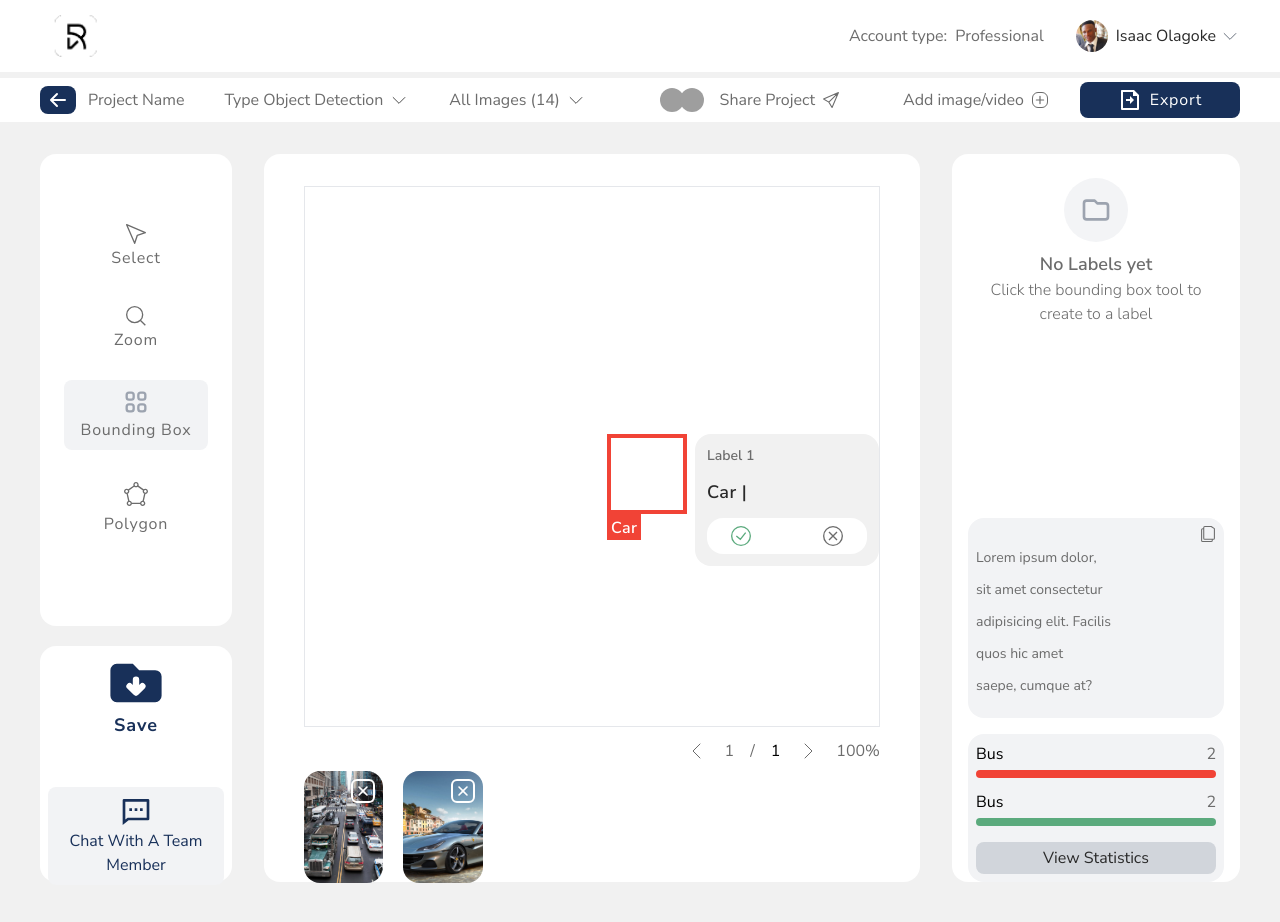
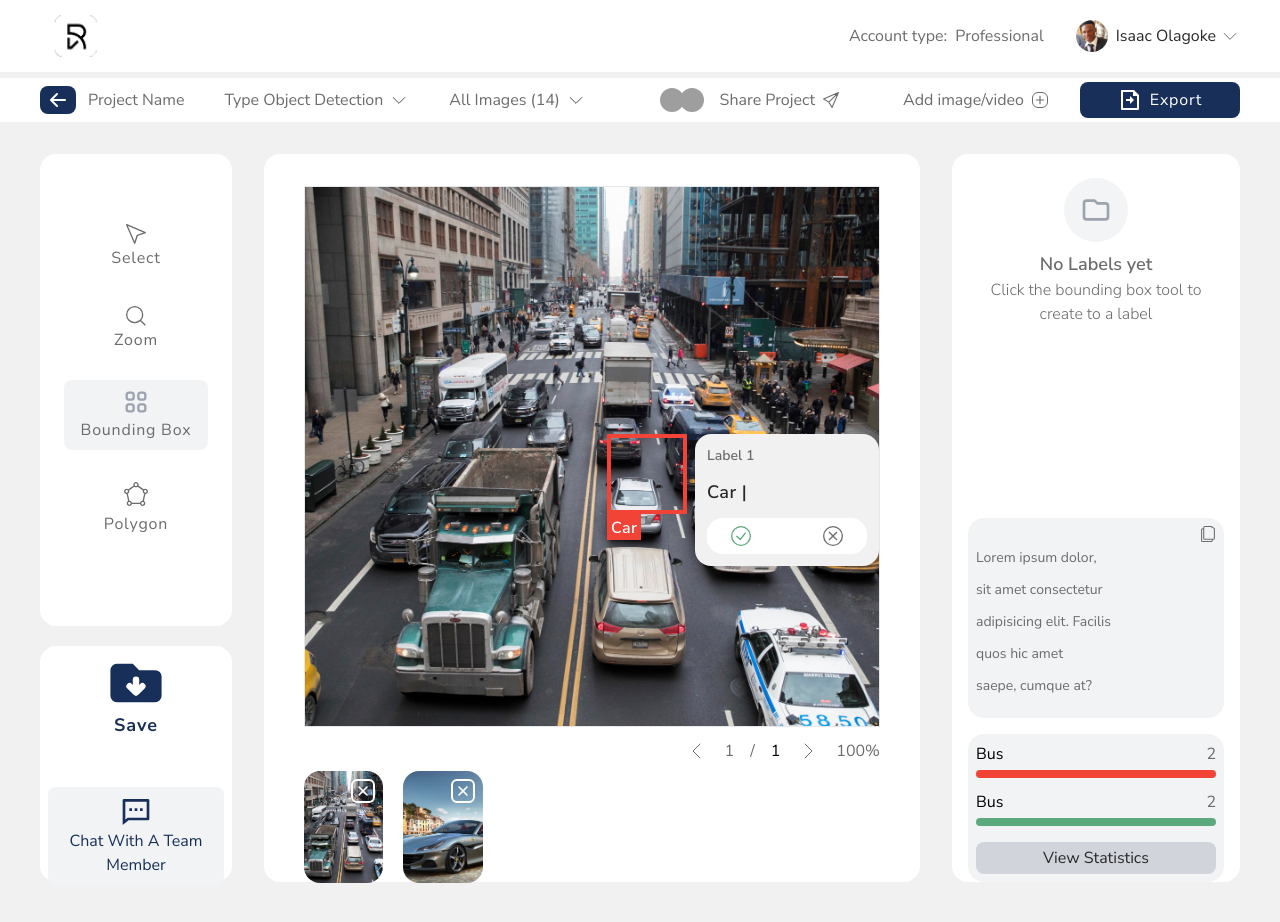
Before and after one commit to GodwinChibyk/rect-labs, a Next.js app: page / in a window 1280 px wide. Built offline with nearby package versions, Linux system fonts and the light colour scheme; grey boxes are pictures that could not be loaded.

Commit message:
[fix] fixed some add canvas

```diff
--- a/components/Pages/Dashboard/Main/Main.tsx
+++ b/components/Pages/Dashboard/Main/Main.tsx
@@ -46,8 +46,8 @@ const Main = () => {
 
       const drawingContext = canvasRef.current.getContext("2d");
       if (drawingContext) {
-        drawingContext.strokeStyle = "blue";
-        drawingContext.lineWidth = 2;
+        drawingContext.strokeStyle = "red";
+        drawingContext.lineWidth = 4;
         setCtx(drawingContext);
         //
         const canvasOffSet: DOMRect = canvasRef.current.getBoundingClientRect();
@@ -59,7 +59,8 @@ const Main = () => {
     }
   }, []);
 
-  const addImage = async (ctx: CanvasRenderingContext2D) => {
+  // try adding the image to canvas but not working
+  const addImage = async (canvasCtx: CanvasRenderingContext2D) => {
     if (canvasRef.current) {
       const imageData = await getImageDataUrl("/img/car1.jpg");
       // create image
@@ -67,9 +68,8 @@ const Main = () => {
       img.src = imageData.dataUrl;
 
       img.onload = () => {
-        ctx.drawImage(img, 1000, 500);
+        // canvasCtx.drawImage(img, 1000, 500);
       };
-
     }
   };
 
@@ -94,7 +94,6 @@ const Main = () => {
     setDrawing(false);
 
     // check x position for card
-    console.log(remainingSpace);
     if (remainingSpace <= 110) {
       console.log("Render box to right");
     } else {
@@ -162,7 +161,16 @@ const Main = () => {
             onMouseMove={draw}
             onMouseUp={stopDrawing}
             ref={canvasRef}
+            className={'z-40 absolute'}
           ></canvas>
+          <NextImage
+            src={imageUrl}
+            className="w-full h-full"
+            alt="car1"
+            objectFit="cover"
+            objectPosition="center"
+            layout="fill"
+          />
         </div>
 
         <div className="absolute flex space-x-2 bottom-40 right-0">
--- a/pages/_app.tsx
+++ b/pages/_app.tsx
@@ -1,8 +1,9 @@
-import '../styles/globals.css'
-import type { AppProps } from 'next/app'
+import "../styles/globals.css";
+import type { AppProps } from "next/app";
 
 function MyApp({ Component, pageProps }: AppProps) {
-  return <Component {...pageProps} />
+  const AppComponent: any = Component;
+  return <AppComponent {...pageProps} />;
 }
 
-export default MyApp
+export default MyApp;
```
